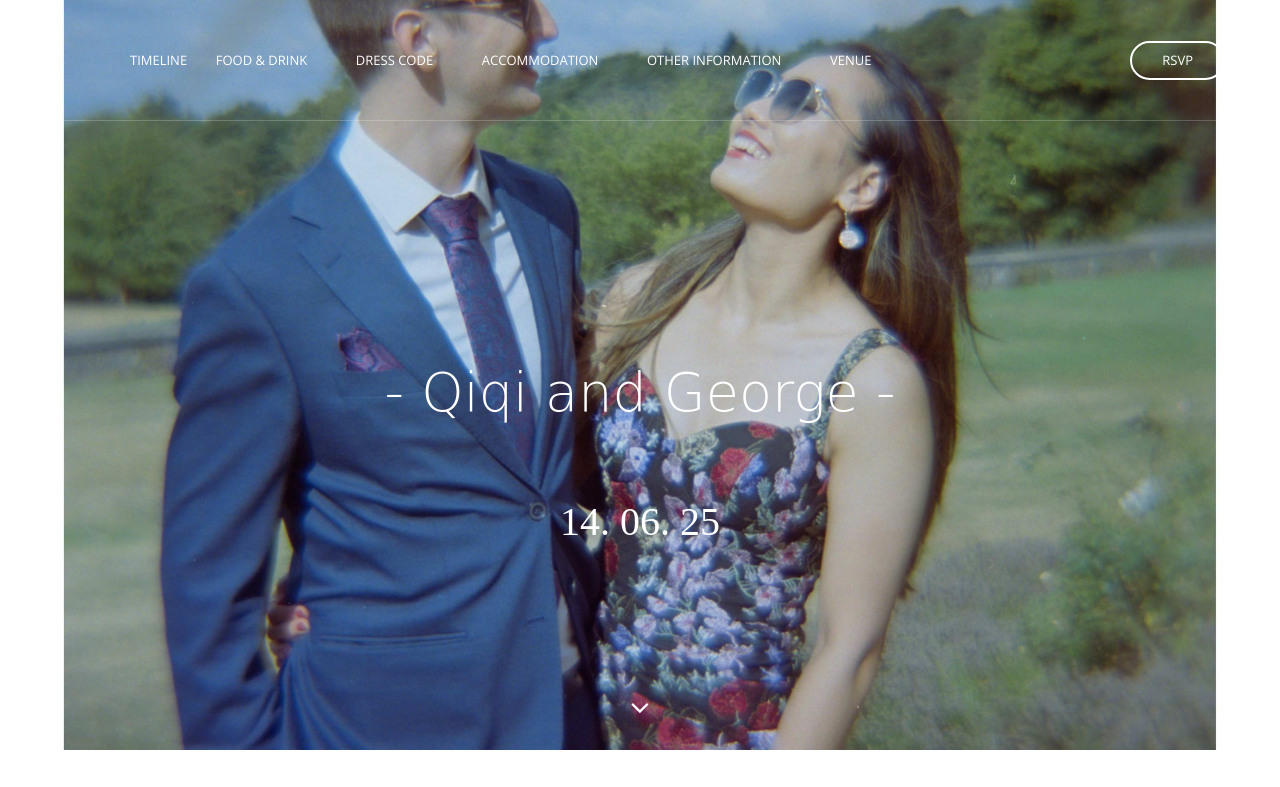
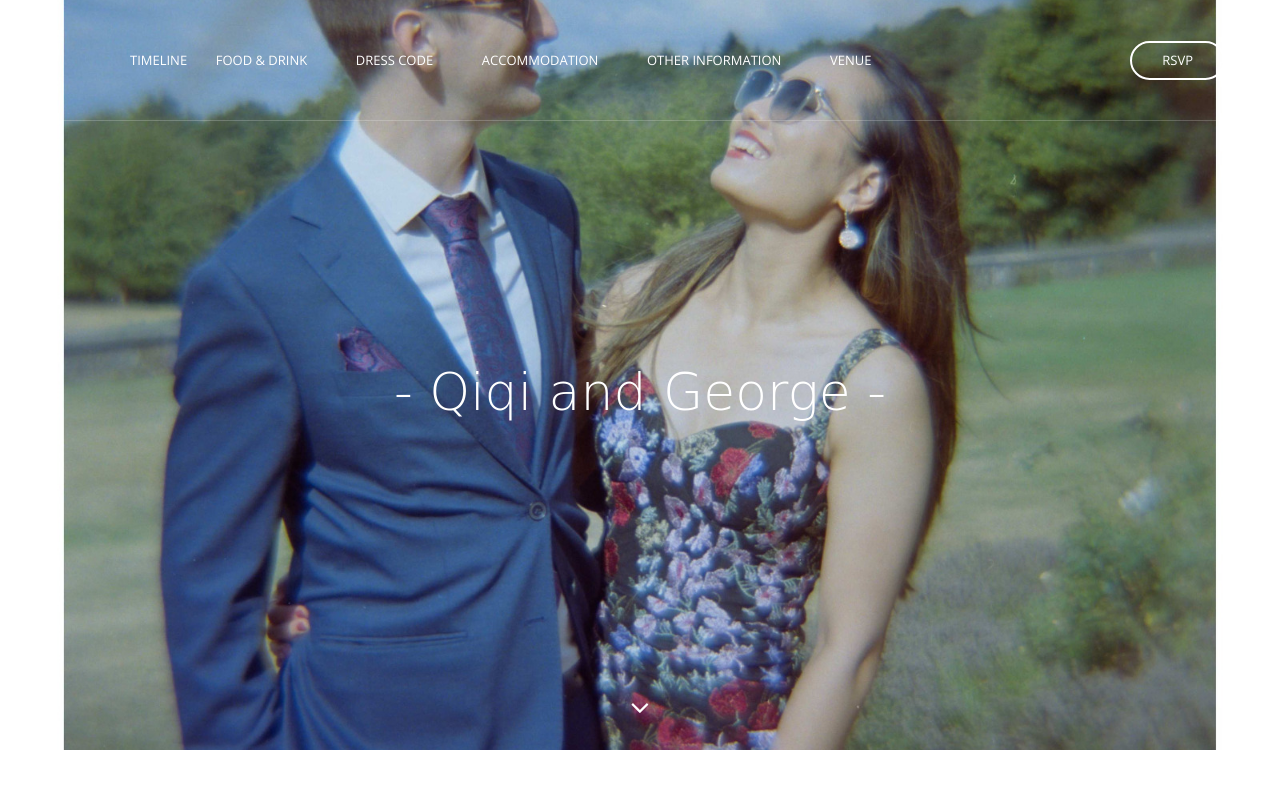
Before and after one commit to qisuqi/wedding_website_RP.github.io, a website: page index.html in a window 1280 px wide. Shown: the top 787 px of the page. Drawn offline with nearby package versions, Linux system fonts and the light colour scheme; files whose address does not match are found by name.

Commit message:
minor look change

```diff
--- a/index.html
+++ b/index.html
@@ -110,10 +110,8 @@
                 <div class="hero-content text-center">
                     <!--<h1>Ram and Antara</h1>-->
                     <!--<img src="img/logo-lg.png">-->
-                    <p class="intro" style="font-family: 'Indie Flower', cursive; font-size: 54px;">
+                    <p class="intro" style="font-family: 'Indie Flower', cursive; font-size: 52px;">
                         - Qiqi and George -</p>
-                    <p class="intro" style="font-family: 'Indie Flower', serif; font-size: 40px;">
-                        14. 06. 25</p>
                     <!--<a href="#" class="btn btn-fill btn-large btn-margin-right">Scroll Down</a> -->
                 </div>
             </div>
```
